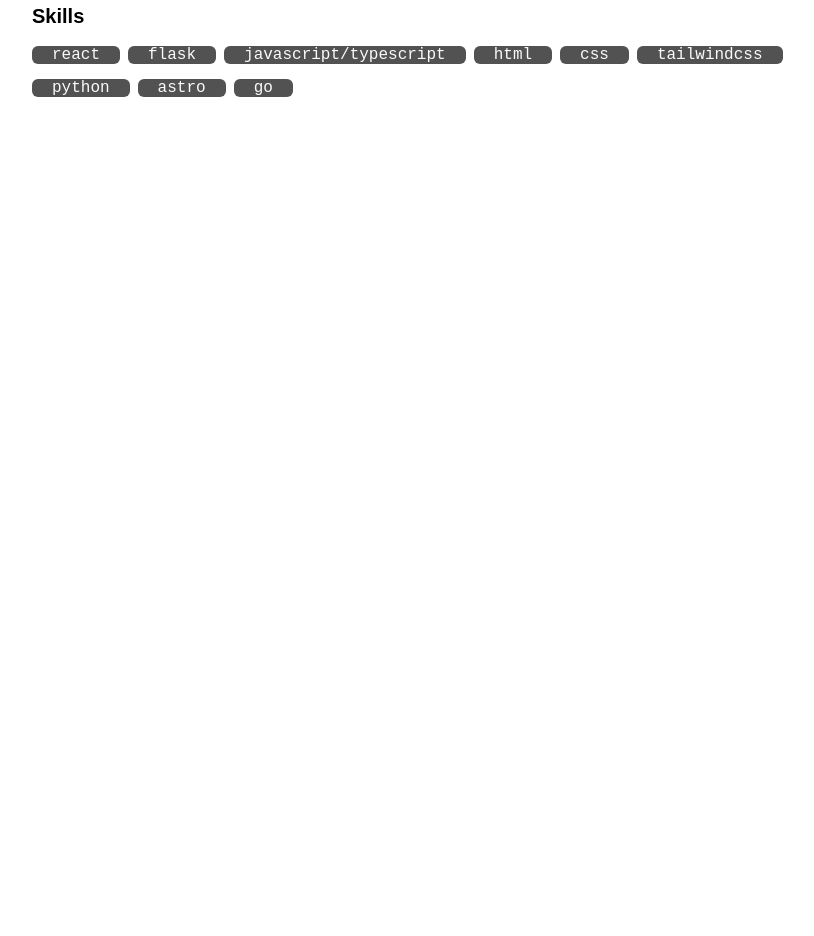
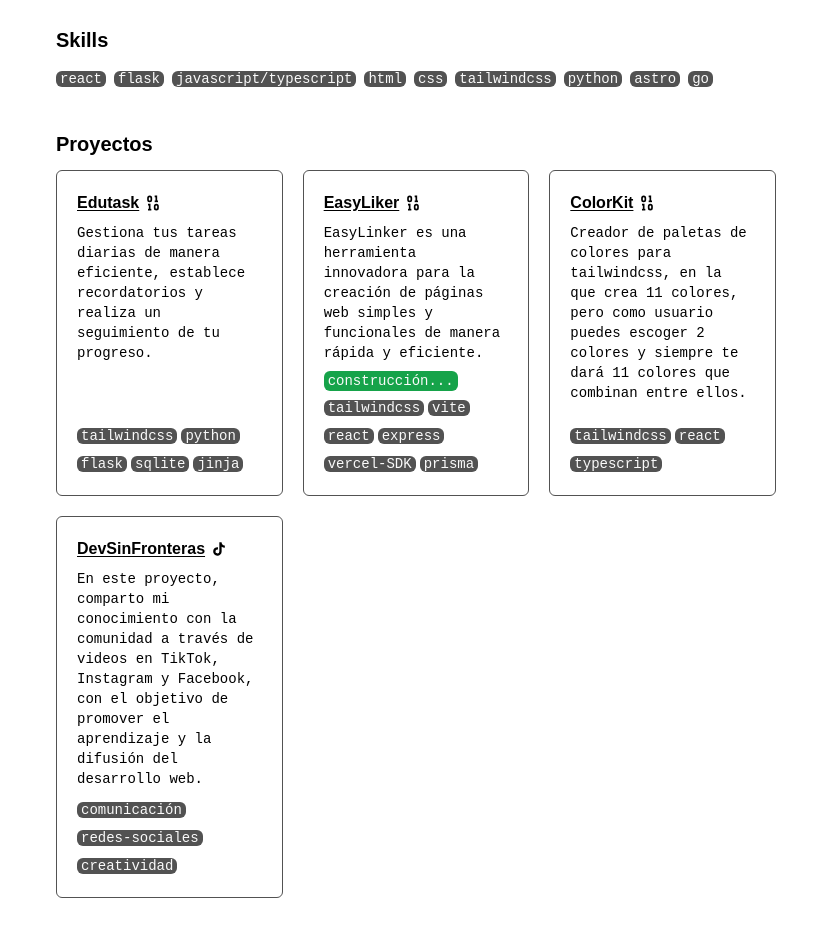
Before and after one commit to LUISEDOCCOR/portafolio-2025, a Vue app: page / in a window 1280 px wide. Shown: the part 780-1716 px from the top of the page, without its empty margins (224-1038 px from the left). Before the commit the page ends 944 px from the top, so only its background shows below. Built offline with nearby package versions, Linux system fonts and the light colour scheme.

Commit message:
feat: add projects section

```diff
--- a/src/App.vue
+++ b/src/App.vue
@@ -4,6 +4,7 @@
 import AboutMe from "./components/AboutMe.vue";
 import Education from "./components/Education.vue";
 import Skills from "./components/Skills.vue";
+import Projects from "./components/Projects.vue";
 </script>
 
 <template>
@@ -13,6 +14,7 @@
       <AboutMe />
       <Education />
       <Skills />
+      <Projects />
     </main>
   </MainLayout>
 </template>
--- /dev/null
+++ b/src/components/Icons/CodeIcon.vue
@@ -0,0 +1,21 @@
+<script setup>
+defineProps({
+  class: String,
+});
+</script>
+<template>
+  <svg
+    xmlns="http://www.w3.org/2000/svg"
+    :class="class"
+    viewBox="0 0 24 24"
+    fill="none"
+    stroke="currentColor"
+  >
+    <rect x="14" y="14" width="4" height="6" rx="2" />
+    <rect x="6" y="4" width="4" height="6" rx="2" />
+    <path d="M6 20h4" />
+    <path d="M14 10h4" />
+    <path d="M6 14h2v6" />
+    <path d="M14 4h2v6" />
+  </svg>
+</template>
--- /dev/null
+++ b/src/components/Projects.vue
@@ -0,0 +1,74 @@
+<script setup>
+import Section from "./UI/Section.vue";
+import TikTokIcon from "./Icons/TikTokIcon.vue";
+import CodeIcon from "./Icons/CodeIcon.vue";
+import Tag from "./UI/Tag.vue";
+
+const projects = [
+  {
+    title: "Edutask",
+    content:
+      "Gestiona tus tareas diarias de manera eficiente, establece recordatorios y realiza un seguimiento de tu progreso.",
+    href: "https://app-production-3784.up.railway.app/task/",
+    skills: ["tailwindcss", "python", "flask", "sqlite", "jinja"],
+  },
+  {
+    title: "EasyLiker",
+    content:
+      "EasyLinker es una herramienta innovadora para la creación de páginas web simples y funcionales de manera rápida y eficiente. ",
+    href: "/",
+    skills: ["tailwindcss", "vite", "react", "express", "vercel-SDK", "prisma"],
+    isWorking: true,
+  },
+  {
+    title: "ColorKit",
+    content:
+      "Creador de paletas de colores para tailwindcss, en la que crea 11 colores, pero como usuario puedes escoger 2 colores y siempre te dará 11 colores que combinan entre ellos.",
+    href: "https://www.colorkit.xyz/",
+    skills: ["tailwindcss", "react", "typescript"],
+  },
+  {
+    title: "DevSinFronteras",
+    content:
+      "En este proyecto, comparto mi conocimiento con la comunidad a través de videos en TikTok, Instagram y Facebook, con el objetivo de promover el aprendizaje y la difusión del desarrollo web.",
+    href: "https://www.tiktok.com/@devsinfronteras",
+    skills: ["comunicación", "redes-sociales", "creatividad"],
+    icon: TikTokIcon,
+  },
+];
+</script>
+<template>
+  <Section title="Proyectos">
+    <ul class="grid grid-cols-1 gap-5 md:grid-cols-3">
+      <li
+        class="flex flex-col justify-between gap-2 rounded-md border border-neutral-600 p-5"
+        v-for="(project, index) in projects"
+        :key="index"
+      >
+        <div class="space-y-2">
+          <span class="flex items-center gap-1">
+            <a
+              :href="project.href"
+              class="text-md font-semibold underline underline-offset-2"
+              >{{ project.title }}</a
+            >
+            <component class="w-5 stroke-2" :is="project.icon || CodeIcon" />
+          </span>
+          <p class="jetbrains-mono text-sm">
+            {{ project.content }}
+          </p>
+        </div>
+        <ul class="flex flex-wrap justify-start gap-1">
+          <Tag
+            v-show="project.isWorking"
+            bg="bg-green-600"
+            label="construcción..."
+          />
+          <li v-for="(skill, index) in project.skills" :key="index">
+            <Tag :label="skill" />
+          </li>
+        </ul>
+      </li>
+    </ul>
+  </Section>
+</template>
--- a/src/components/Skills.vue
+++ b/src/components/Skills.vue
@@ -1,6 +1,6 @@
 <script setup>
 import Section from "./UI/Section.vue";
-
+import Tag from "./UI/Tag.vue";
 const skills = [
   "react",
   "flask",
@@ -17,10 +17,7 @@
   <Section title="Skills">
     <ul class="flex flex-wrap justify-center gap-2 md:justify-start">
       <li v-for="(skill, index) in skills" :key="index">
-        <span
-          class="text-md jetbrains-mono py-.5 rounded-md bg-neutral-600 px-5 text-neutral-50 transition-opacity hover:opacity-85"
-          >{{ skill }}</span
-        >
+        <Tag :label="skill" />
       </li>
     </ul>
   </Section>
--- /dev/null
+++ b/src/components/UI/Tag.vue
@@ -0,0 +1,12 @@
+<script setup>
+defineProps({
+  label: String,
+  bg: String,
+});
+</script>
+<template>
+  <span
+    :class="`jetbrains-mono py-.5 rounded-md ${bg || 'bg-neutral-600'} px-1 text-sm text-neutral-50 transition-opacity hover:opacity-85`"
+    >{{ label }}</span
+  >
+</template>
--- a/src/layouts/MainLayout.vue
+++ b/src/layouts/MainLayout.vue
@@ -1,5 +1,5 @@
 <template>
-  <div class="mx-auto min-h-screen w-full max-w-3xl px-6 py-16 md:px-0">
+  <div class="mx-auto min-h-screen w-full max-w-3xl px-12 py-16 sm:px-6">
     <slot />
   </div>
 </template>
```
